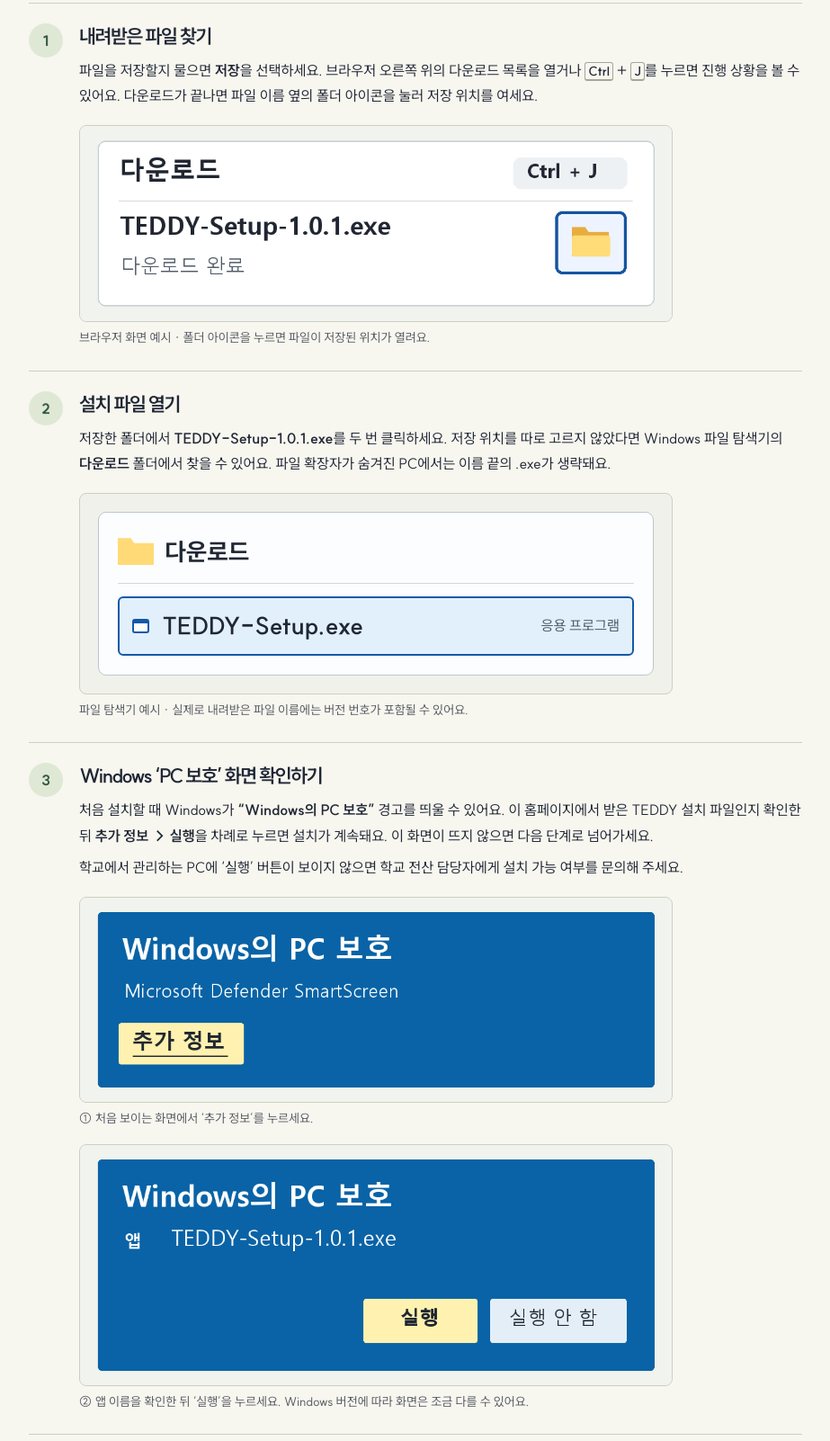
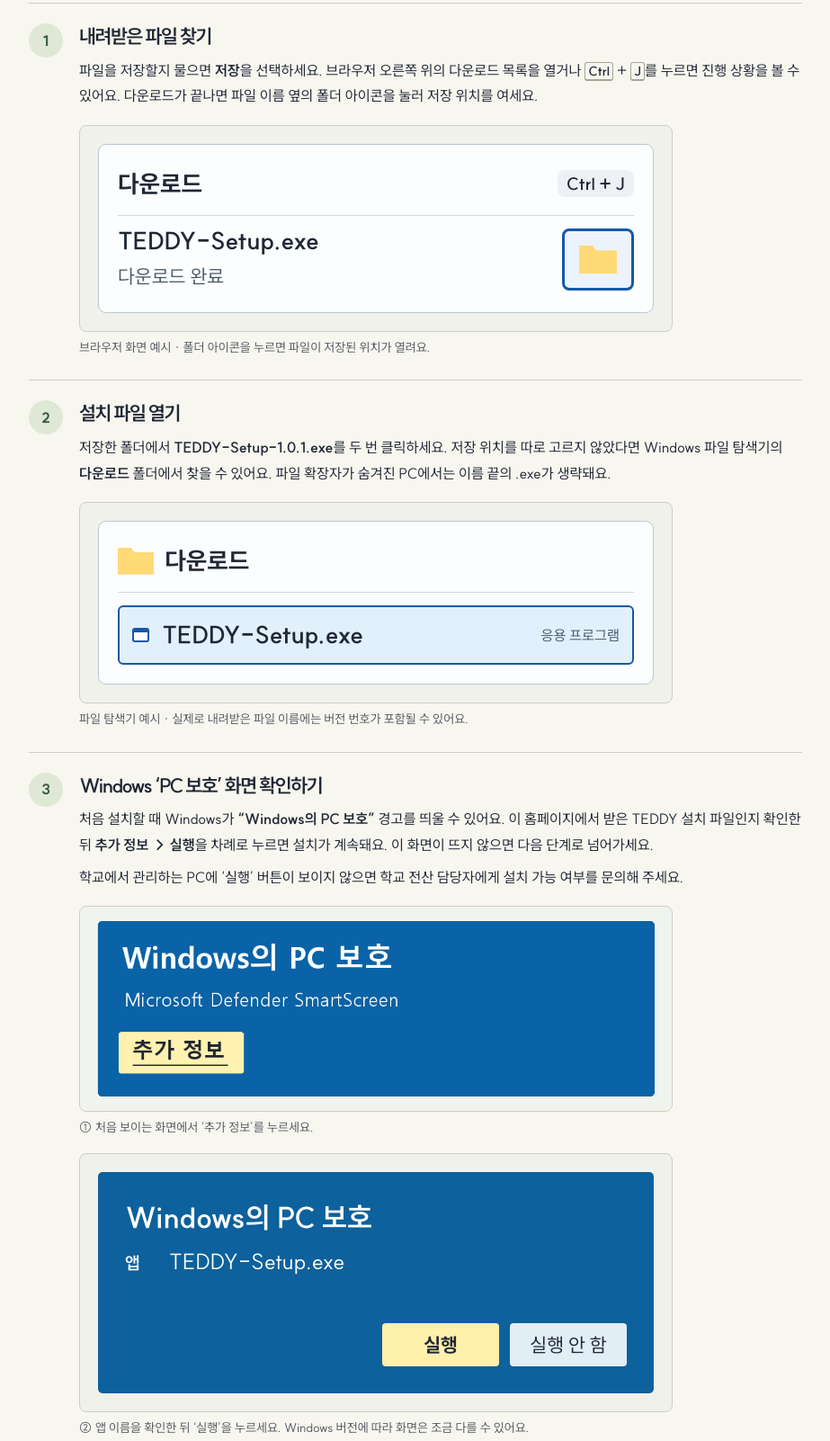
Before and after one commit to easycodingperson/teddy-website, a plain HTML site: page download.html in a window 1280 px wide. Shown: the part 507-2109 px from the top of the page at 90% size, without its empty margins (178-1101 px from the left). Drawn offline with Linux system fonts and the light colour scheme.

Commit message:
다운로드 및 PC 보호 예시의 파일명과 버튼 정렬 수정

```diff
--- a/download.html
+++ b/download.html
@@ -36,7 +36,15 @@
   <ol class="install-steps">
     <li><h3>내려받은 파일 찾기</h3><p>파일을 저장할지 물으면 <strong>저장</strong>을 선택하세요. 브라우저 오른쪽 위의 다운로드 목록을 열거나 <kbd>Ctrl</kbd> + <kbd>J</kbd>를 누르면 진행 상황을 볼 수 있어요. 다운로드가 끝나면 파일 이름 옆의 폴더 아이콘을 눌러 저장 위치를 여세요.</p>
       <figure class="step-figure">
-        <img src="media/install/download-list.png" width="1000" height="330" loading="lazy" alt="다운로드 완료된 TEDDY 설치 파일 오른쪽에 폴더 아이콘이 강조된 화면 예시">
+        <div class="installer-preview">
+          <div class="installer-window">
+            <div class="installer-folder">다운로드 <kbd>Ctrl + J</kbd></div>
+            <div class="installer-download-row">
+              <div><strong>TEDDY-Setup.exe</strong><small>다운로드 완료</small></div>
+              <div class="installer-folder-highlight" role="img" aria-label="강조된 폴더 아이콘"><span class="installer-folder-icon" aria-hidden="true"></span></div>
+            </div>
+          </div>
+        </div>
         <figcaption>브라우저 화면 예시 · 폴더 아이콘을 누르면 파일이 저장된 위치가 열려요.</figcaption>
       </figure>
     </li>
@@ -44,7 +52,7 @@
       <figure class="step-figure">
         <div class="installer-preview">
           <div class="installer-window">
-            <div class="installer-folder"><span aria-hidden="true"></span>다운로드</div>
+            <div class="installer-folder"><span class="installer-folder-icon" aria-hidden="true"></span>다운로드</div>
             <div class="installer-selection">
               <span class="installer-icon" aria-hidden="true"></span>
               <strong>TEDDY-Setup.exe</strong>
@@ -61,7 +69,16 @@
         <figcaption>① 처음 보이는 화면에서 ‘추가 정보’를 누르세요.</figcaption>
       </figure>
       <figure class="step-figure">
-        <img src="media/install/smartscreen-run.png" width="1000" height="405" loading="lazy" alt="앱 이름이 표시되고 하단에 실행과 실행 안 함 버튼이 있는 예시. 실행 버튼이 강조되어 있다.">
+        <div class="installer-preview">
+          <div class="installer-protection">
+            <strong class="installer-protection-title">Windows의 PC 보호</strong>
+            <div class="installer-app-name"><b>앱</b> <span>TEDDY-Setup.exe</span></div>
+            <div class="installer-actions">
+              <span class="installer-action installer-action-run"><span>실행</span></span>
+              <span class="installer-action"><span>실행 안 함</span></span>
+            </div>
+          </div>
+        </div>
         <figcaption>② 앱 이름을 확인한 뒤 ‘실행’을 누르세요. Windows 버전에 따라 화면은 조금 다를 수 있어요.</figcaption>
       </figure>
     </li>
--- a/site.css
+++ b/site.css
@@ -335,7 +335,19 @@ kbd { border: 1px solid #a6a795; border-bottom-width: 2px; border-radius: 3px; p
 .installer-preview { padding:clamp(10px,2vw,20px); border:1px solid #cfcec2; border-radius:8px; background:#f0f1ea }
 .installer-window { padding:clamp(12px,2vw,21px); border:1px solid #b9c7d3; border-radius:9px; background:#fcfdfe }
 .installer-folder { display:flex; align-items:center; gap:12px; padding-bottom:12px; border-bottom:1px solid #d0d8df; font-size:clamp(1.2rem,2.1vw,1.75rem); font-weight:750 }
-.installer-folder span { flex:none; width:1.5em; height:1.12em; background:#ffda77; clip-path:polygon(0 0,36% 0,45% 18%,100% 18%,100% 100%,0 100%) }
+.installer-folder-icon { flex:none; width:1.5em; height:1.12em; background:#ffda77; clip-path:polygon(0 0,36% 0,45% 18%,100% 18%,100% 100%,0 100%) }
+.installer-folder kbd { margin-left:auto; border:0; border-radius:8px; padding:3px 10px; background:#eef1f4; font-size:.7em; white-space:nowrap }
+.installer-download-row { display:flex; align-items:center; justify-content:space-between; gap:12px; padding-top:12px }
+.installer-download-row strong { font-size:clamp(1rem,2.1vw,1.65rem); line-height:1.2 }
+.installer-download-row small { display:block; margin-top:6px; color:#4c5b6a; font-size:clamp(.875rem,1.7vw,1.35rem) }
+.installer-folder-highlight { display:grid; place-items:center; flex:none; width:clamp(44px,8vw,80px); aspect-ratio:1.15; border:3px solid #1459a7; border-radius:8px; background:#ecf3fc; font-size:clamp(1.2rem,2.3vw,1.75rem) }
+.installer-protection { padding:clamp(16px,2.8vw,30px); border-radius:5px; background:#0d619c; color:#fff }
+.installer-protection-title { display:block; font-size:clamp(1.2rem,3vw,2rem); line-height:1.25 }
+.installer-app-name { display:flex; align-items:baseline; gap:clamp(10px,3vw,32px); margin-top:10px; font-size:clamp(1rem,2.1vw,1.5rem) }
+.installer-app-name b { font-size:.8em }
+.installer-actions { display:flex; justify-content:flex-end; flex-wrap:wrap; gap:12px; margin-top:clamp(22px,5vw,48px) }
+.installer-action { display:grid; place-items:center; min-width:clamp(76px,11vw,130px); min-height:48px; padding:8px clamp(10px,2vw,22px); border-radius:4px; background:#e2eef6; color:#202735; font-size:clamp(1rem,1.8vw,1.35rem); line-height:1.25; text-align:center }
+.installer-action-run { background:#fff0ac; font-weight:750 }
 .installer-selection { display:flex; align-items:center; gap:clamp(8px,1.2vw,14px); min-height:66px; margin-top:14px; padding:8px clamp(8px,1.4vw,14px); border:2px solid #1459a7; border-radius:6px; background:#e2f0fc; color:#202735 }
 .installer-selection strong { font-size:clamp(1rem,2.1vw,1.65rem); line-height:1.2 }
 .installer-icon { flex:none; width:1.2em; height:1em; border:2px solid #1459a7; border-top-width:5px; border-radius:3px; background:#fff }
```
